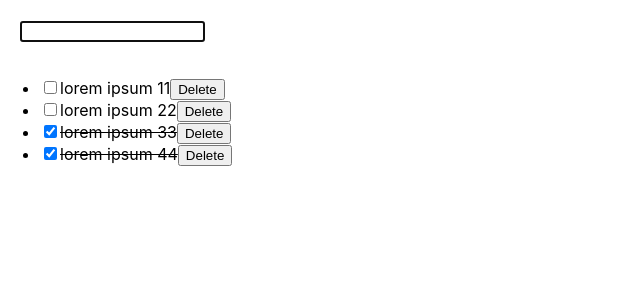
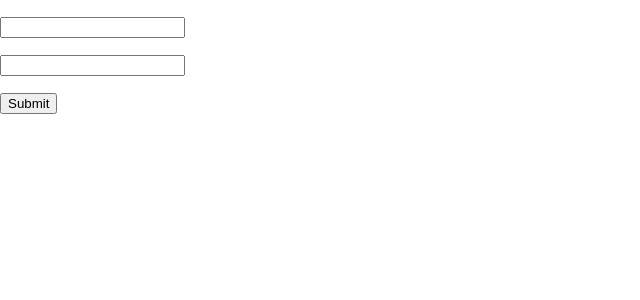
Before and after one commit to levani/geooab_js03_react, a React (Create React App) app: page / in a window 1280 px wide. Shown: the top 300 px of the page, without its empty margins (0-640 px from the left). Built offline with nearby package versions, Linux system fonts and the light colour scheme.

Commit message:
lecture 4

```diff
--- a/src/App.css
+++ b/src/App.css
@@ -39,3 +39,8 @@
 .completed {
   text-decoration: line-through;
 }
+
+.input-dark input {
+  background: #000;
+  color: #fff;
+}
--- a/src/App.js
+++ b/src/App.js
@@ -1,22 +1,19 @@
-import logo from './logo.svg';
+import { useState } from 'react';
 import './App.css';
-import Button from './Button';
-import { useEffect, useState } from 'react';
-import Counter from './Counter';
+import ThemeContext from './todoapp/context/ThemeContext';
+import UserContext from './todoapp/context/UserContext';
 import TodoApp from './todoapp/TodoApp';
 
 function App() {
-  const [showCount, setShowCount] = useState(true);
+  const [theme, setTheme] = useState('dark');
+  const [user, setUser] = useState(null);
 
   return (
-    <TodoApp />
-
-    // <div>
-    //   {
-    //     showCount && <Counter />
-    //   }
-    //   <button onClick={() => setShowCount(false)}>hide counter</button>
-    // </div>
+    <ThemeContext.Provider value={{theme, setTheme}}>
+      <UserContext.Provider value={{user, setUser}}>
+        <TodoApp />
+      </UserContext.Provider>
+    </ThemeContext.Provider>
   );
 }
 
--- /dev/null
+++ b/src/todoapp/Auth.js
@@ -0,0 +1,44 @@
+import { useContext, useState } from "react";
+import UserContext from "./context/UserContext";
+
+export default function Auth() {
+  const [username, setUsername] = useState('');
+  const [password, setPassword] = useState('');
+  const userContext = useContext(UserContext);
+
+  function onSubmit(e) {
+    e.preventDefault();
+
+    // fetch('example.com/login').then(response => {
+
+    // })
+
+    if (username === 'test' && password === 'test') {
+      userContext.setUser({
+        username: 'test',
+        name: 'Giorgi',
+        email: 'test@example.com'
+      })
+    }
+  }
+
+  return (
+    <form onSubmit={onSubmit}>
+      <p>
+        <input
+          type="text"
+          value={username}
+          onChange={e => setUsername(e.target.value)}
+        />
+      </p>
+      <p>
+        <input
+          type="password"
+          value={password}
+          onChange={e => setPassword(e.target.value)}
+        />
+      </p>
+      <button type="submit">Submit</button>
+    </form>
+  )
+}
--- a/src/todoapp/TodoApp.js
+++ b/src/todoapp/TodoApp.js
@@ -1,5 +1,9 @@
 import classNames from "classnames";
-import { useEffect, useRef, useState } from "react";
+import { useContext, useEffect, useRef, useState } from "react";
+import Auth from "./Auth";
+import Input from "./components/Input";
+import SelectTheme from "./components/SelectTheme";
+import UserContext from "./context/UserContext";
 
 const ITEMS = [
   {
@@ -28,9 +32,12 @@ function TodoApp() {
   const [todos, setTodos] = useState(ITEMS);
   const [value, setValue] = useState('');
   const inputRef = useRef();
+  const userContext = useContext(UserContext);
 
   useEffect(() => {
-    inputRef.current.focus();
+    if (inputRef.current) {
+      inputRef.current.focus();
+    }
   }, []);
 
   useEffect(() => {
@@ -65,11 +72,27 @@ function TodoApp() {
     setValue('');
   }
 
+  function onItemDelete(itemId) {
+    const newItems = todos.filter(item => item.id !== itemId);
+    setTodos(newItems);
+    localStorage.setItem('items', JSON.stringify(newItems));
+  }
+
+  const totalItem = todos.length;
+  const itemsCompleted = todos.filter(item => item.completed).length;
+  const itemsNotCompleted = todos.filter(item => !item.completed).length;
+
+  console.log(userContext.user);
+
+  if (!userContext.user) {
+    return <Auth />
+  }
+
   return <div>
 
     <div style={{padding: '20px'}}>
       <form action="" onSubmit={onAddNewItem}>
-        <input
+        <Input
           type="text"
           value={value}
           onChange={e => setValue(e.target.value)}
@@ -88,11 +111,15 @@ function TodoApp() {
               onChange={() => onItemChange(item)}
             />
             {item.title}
-            <button>Delete</button>
+            <button onClick={() => onItemDelete(item.id)}>Delete</button>
           </li>
         ))
       }
     </ul>
+
+    სულ: {totalItem}, დასრულებული: {itemsCompleted}, დაუსრულებელი: {itemsNotCompleted}
+
+    <SelectTheme />
   </div>
 }
 
--- /dev/null
+++ b/src/todoapp/components/Input.js
@@ -0,0 +1,30 @@
+import { forwardRef, useContext, useImperativeHandle, useRef } from "react"
+import ThemeContext from "../context/ThemeContext";
+
+function Input(props, ref) {
+  const inputRef = useRef();
+  const themeContext = useContext(ThemeContext);
+
+  useImperativeHandle(ref, () => ({
+    focus: () => {
+      console.log('focus input');
+      inputRef.current.focus();
+    },
+
+    test: () => {
+      alert('test');
+    }
+  }))
+
+  return (
+    <div class={`input-${themeContext.theme}`}>
+      <input
+        {...props}
+        ref={inputRef}
+        className="input"
+      />
+    </div>
+  )
+}
+
+export default forwardRef(Input);
--- /dev/null
+++ b/src/todoapp/components/SelectTheme.js
@@ -0,0 +1,13 @@
+import { useContext } from "react";
+import ThemeContext from "../context/ThemeContext";
+
+export default function SelectTheme() {
+  const themeContext = useContext(ThemeContext);
+
+  return (
+    <div>
+      <button onClick={() => themeContext.setTheme('light')}>light</button>
+      <button onClick={() => themeContext.setTheme('dark')}>dark</button>
+    </div>
+  )
+}
--- /dev/null
+++ b/src/todoapp/context/ThemeContext.js
@@ -0,0 +1,8 @@
+import { createContext } from "react";
+
+const ThemeContext = createContext({
+  theme: '',
+  setTheme: () => {}
+});
+
+export default ThemeContext;
--- /dev/null
+++ b/src/todoapp/context/UserContext.js
@@ -0,0 +1,8 @@
+import { createContext } from "react";
+
+const UserContext = createContext({
+  user: null,
+  setUser: () => {}
+});
+
+export default UserContext;
```
